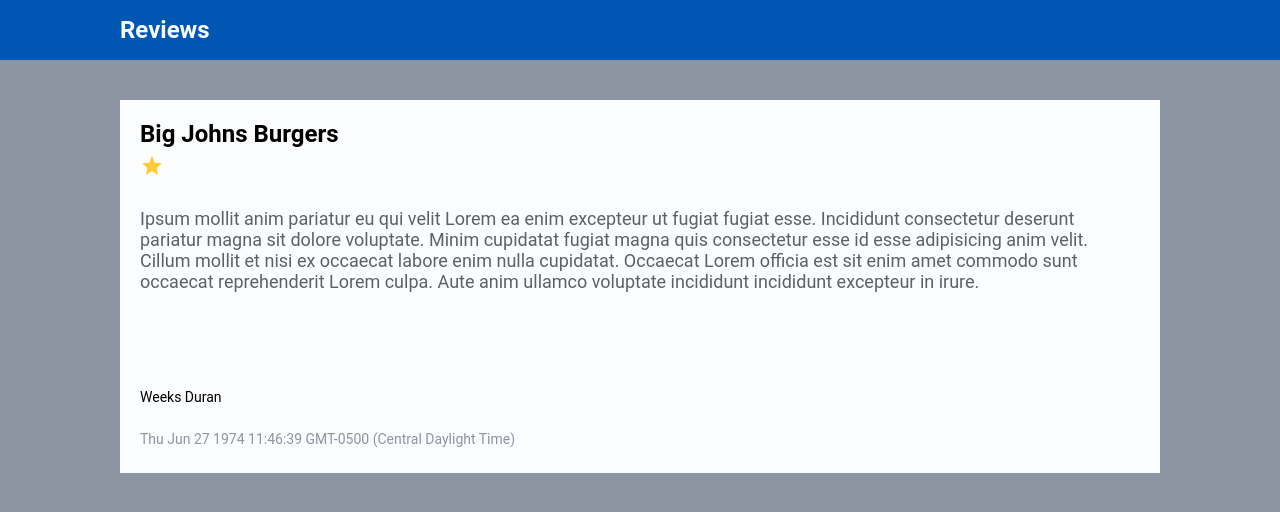
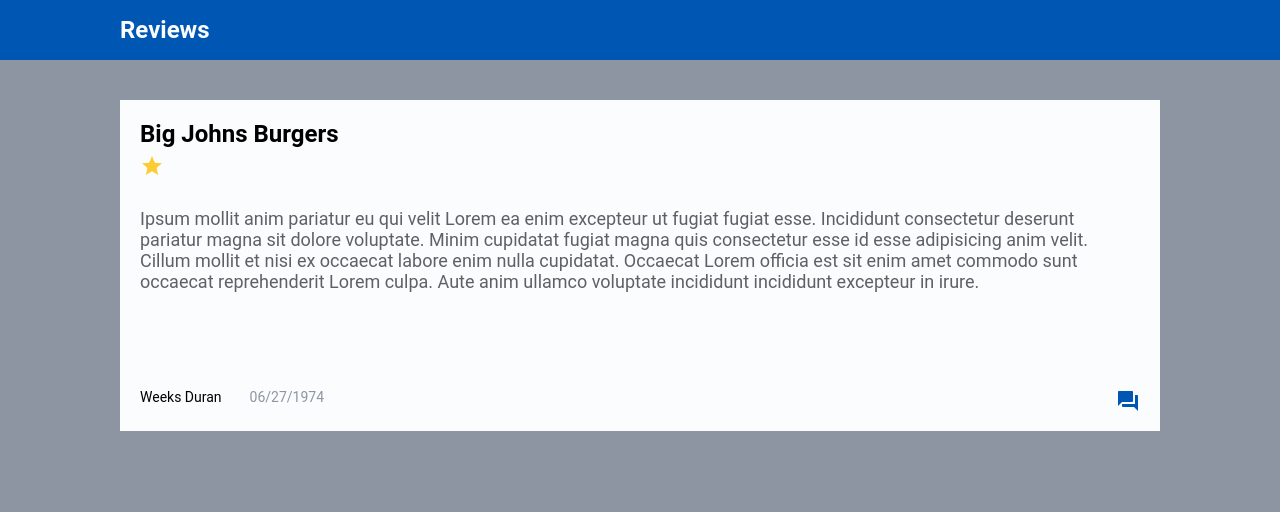
Before and after one commit to 1Maria/review-tracker, a React (Create React App) app: page / in a window 1280 px wide. Shown: the top 512 px of the page. Built offline with nearby package versions, Linux system fonts and the light colour scheme.

Commit message:
Format bottom line of review component

```diff
--- a/package.json
+++ b/package.json
@@ -8,6 +8,7 @@
     "@testing-library/jest-dom": "^5.11.4",
     "@testing-library/react": "^11.1.0",
     "@testing-library/user-event": "^12.1.10",
+    "date-fns": "^2.23.0",
     "react": "^17.0.2",
     "react-dom": "^17.0.2",
     "react-scripts": "4.0.3",
--- a/src/components/Review.js
+++ b/src/components/Review.js
@@ -1,6 +1,9 @@
 import React from 'react';
+import { format } from 'date-fns'
 import { Box, Typography, makeStyles } from '@material-ui/core';
 import StarIcon from '@material-ui/icons/Star';
+import ForumIcon from '@material-ui/icons/Forum';
+import theme from '../theme';
 
 const useStyles = makeStyles((theme) => ({
     review: {
@@ -41,12 +44,17 @@ const Review = ({review}) => {
             <Typography component="h3" variant="h3" className={classes.content}>
                 {review.content}
             </Typography>
-            <Typography component="h4" variant="h4" className={classes.author}>
-                {review.author}
-            </Typography>
-            <Typography component="h4" variant="h4" className={classes.date}>
-                {review.published_at}
-            </Typography>
+            <Box style={{ display: 'flex', alignItems: 'space-between', justifyContent: 'space-between'}}>
+                <Box style={{ display: 'flex', alignItems: 'space-between', justifyContent: 'space-between', gap: '1.75rem'}}>
+                    <Typography component="h4" variant="h4" className={classes.author}>
+                        {review.author}
+                    </Typography>
+                    <Typography component="h4" variant="h4" className={classes.date}>
+                        {format(new Date(review.published_at), 'MM/dd/yyyy')}
+                    </Typography>
+                </Box>
+                <ForumIcon style={{fill: theme.palette.primary.main}} />
+            </Box>
         </Box>
     );
 }
```
Also changed, not shown: 1 other file (tests, documents, lock files or other folders).
